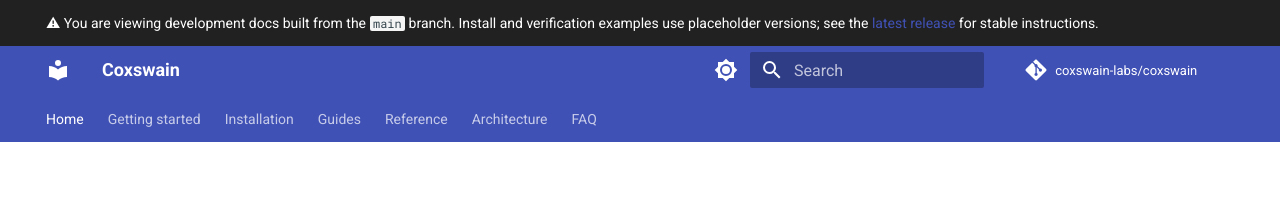
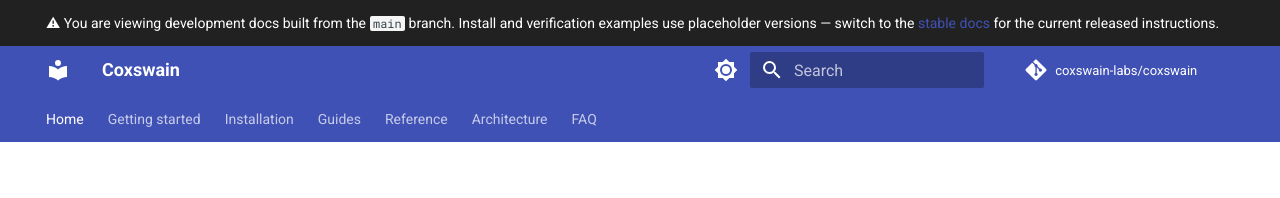
Before and after one commit to coxswain-labs/coxswain, an MkDocs documentation site: the page built from docs/src/index.md, in a window 1280 px wide and 1283 px high. Shown: the top 198 px of the window. Built offline with MkDocs 1.6.1 and Material for MkDocs 9.7.7, drawn with Linux system fonts in a browser that asks for light colours; comment, search, counter and statistics services are not loaded; the version menu is left out.

Commit message:
fix(docs): point dev banner at stable docs site, not GitHub releases
The dev-mode announcement bar should send readers to the stable docs
(which the docs root URL redirects to via mike) rather than to the
GitHub releases page.

Co-Authored-By: Claude Opus 4.7 (1M context) <noreply@anthropic.com>

```diff
--- a/docs/overrides/main.html
+++ b/docs/overrides/main.html
@@ -3,8 +3,8 @@
 {% block announce %}
   {% if config.extra.dev_banner %}
     &#9888; You are viewing development docs built from the <code>main</code> branch.
-    Install and verification examples use placeholder versions; see the
-    <a href="https://github.com/coxswain-labs/coxswain/releases/latest">latest release</a>
-    for stable instructions.
+    Install and verification examples use placeholder versions &mdash; switch to the
+    <a href="https://docs.coxswain-labs.dev/coxswain/">stable docs</a>
+    for the current released instructions.
   {% endif %}
 {% endblock %}
```
